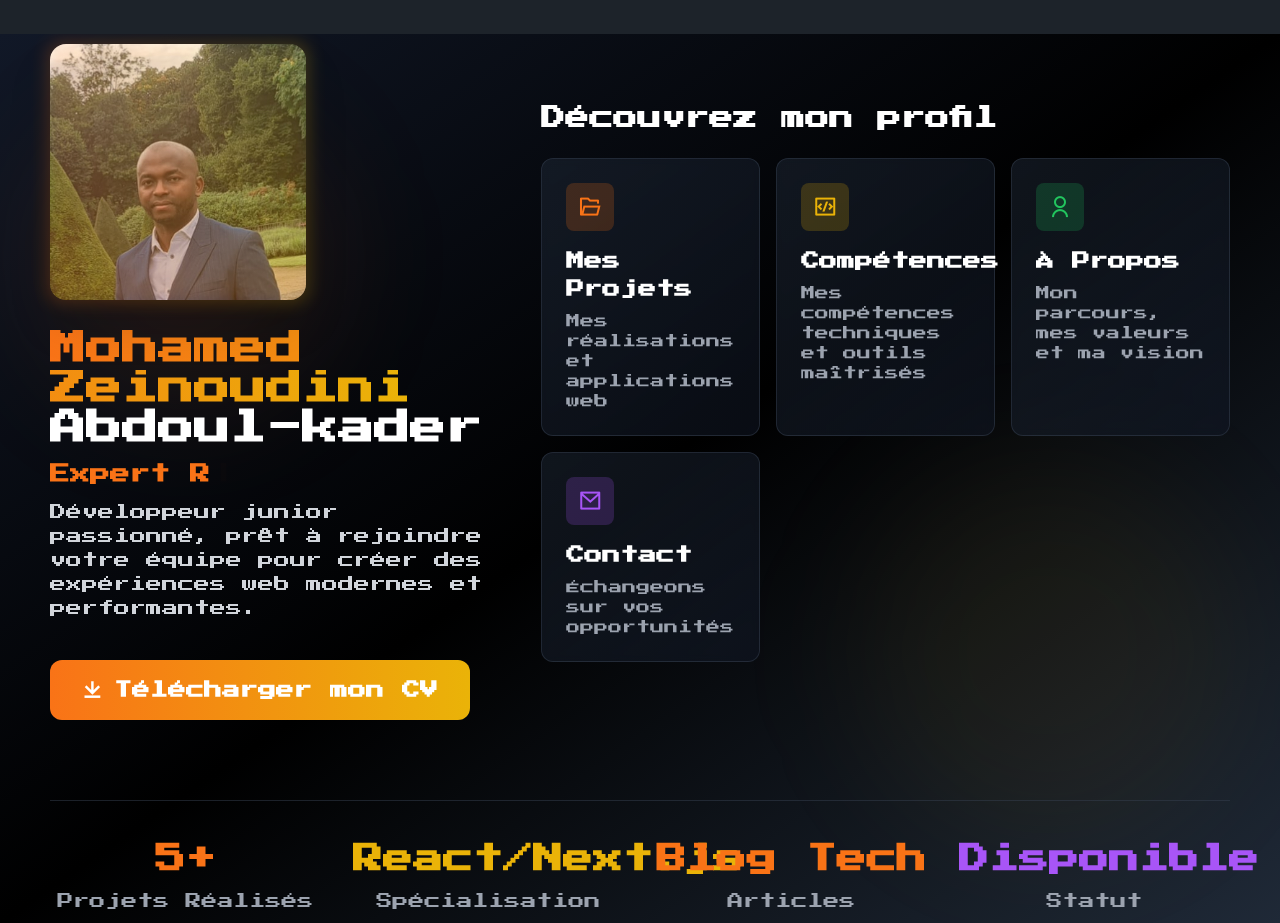
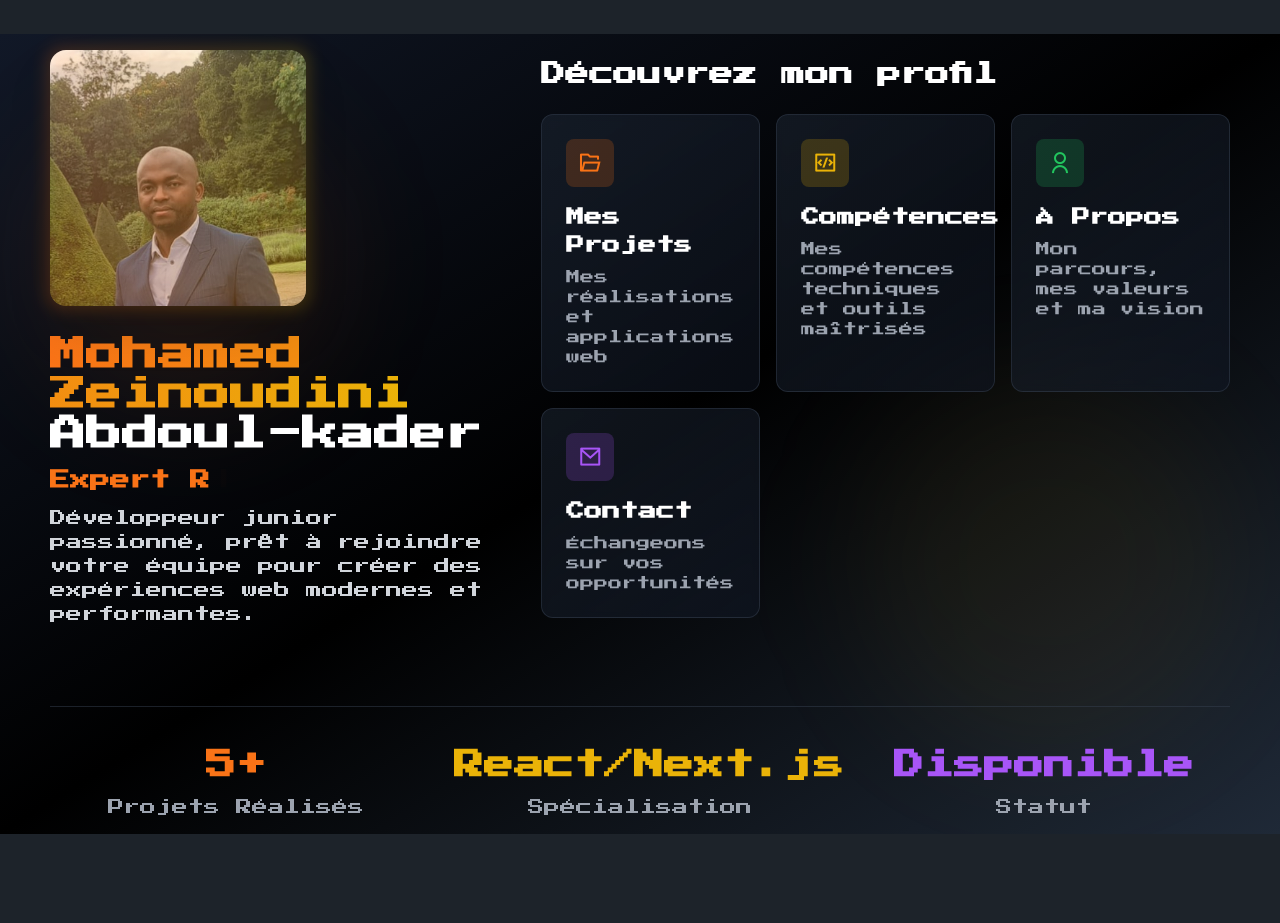
Before and after one commit to zeinou1/abdoul, a React (Vite) app: page / in a window 1280 px wide. After the commit the page ends 834 px from the top, so only its background shows below. Built offline with nearby package versions, Linux system fonts and the light colour scheme.

Commit message:
mise à jour portfolio à venir

```diff
--- a/src/Components/UI/Overview.jsx
+++ b/src/Components/UI/Overview.jsx
@@ -83,7 +83,7 @@ const Overview = () => {
                 </div>
 
                 {/* CTA Button */}
-                <div className="pt-4">
+                {/* <div className="pt-4">
                   <a
                     href={cv}
                     download
@@ -92,7 +92,7 @@ const Overview = () => {
                     <i className="ri-download-line text-xl"></i>
                     Télécharger mon CV
                   </a>
-                </div>
+                </div> */}
               </div>
 
               {/* Right Column - Navigation Cards */}
@@ -202,7 +202,7 @@ const Overview = () => {
 
             {/* Bottom Stats */}
             <div className="mt-12 sm:mt-16 lg:mt-20 pt-6 sm:pt-8 lg:pt-10 border-t border-gray-700/50">
-              <div className="grid grid-cols-2 md:grid-cols-4 gap-4 sm:gap-6 lg:gap-8 text-center">
+              <div className="grid grid-cols-1 lg:grid-cols-3 gap-4 sm:gap-6 lg:gap-8 text-center">
                 <div className="space-y-2 sm:space-y-3">
                   <div className="text-xl sm:text-2xl lg:text-3xl font-bold text-primaryColor">
                     5+
@@ -219,14 +219,14 @@ const Overview = () => {
                     Spécialisation
                   </div>
                 </div>
-                <div className="space-y-2 sm:space-y-3">
+                {/* <div className="space-y-2 sm:space-y-3">
                   <div className="text-xl sm:text-2xl lg:text-3xl font-bold text-orange-500">
                     Blog Tech
                   </div>
                   <div className="text-xs sm:text-sm lg:text-base text-gray-400">
                     Articles
                   </div>
-                </div>
+                </div> */}
                 <div className="space-y-2 sm:space-y-3">
                   <div className="text-xl sm:text-2xl lg:text-3xl font-bold text-purple-500">
                     Disponible
```
